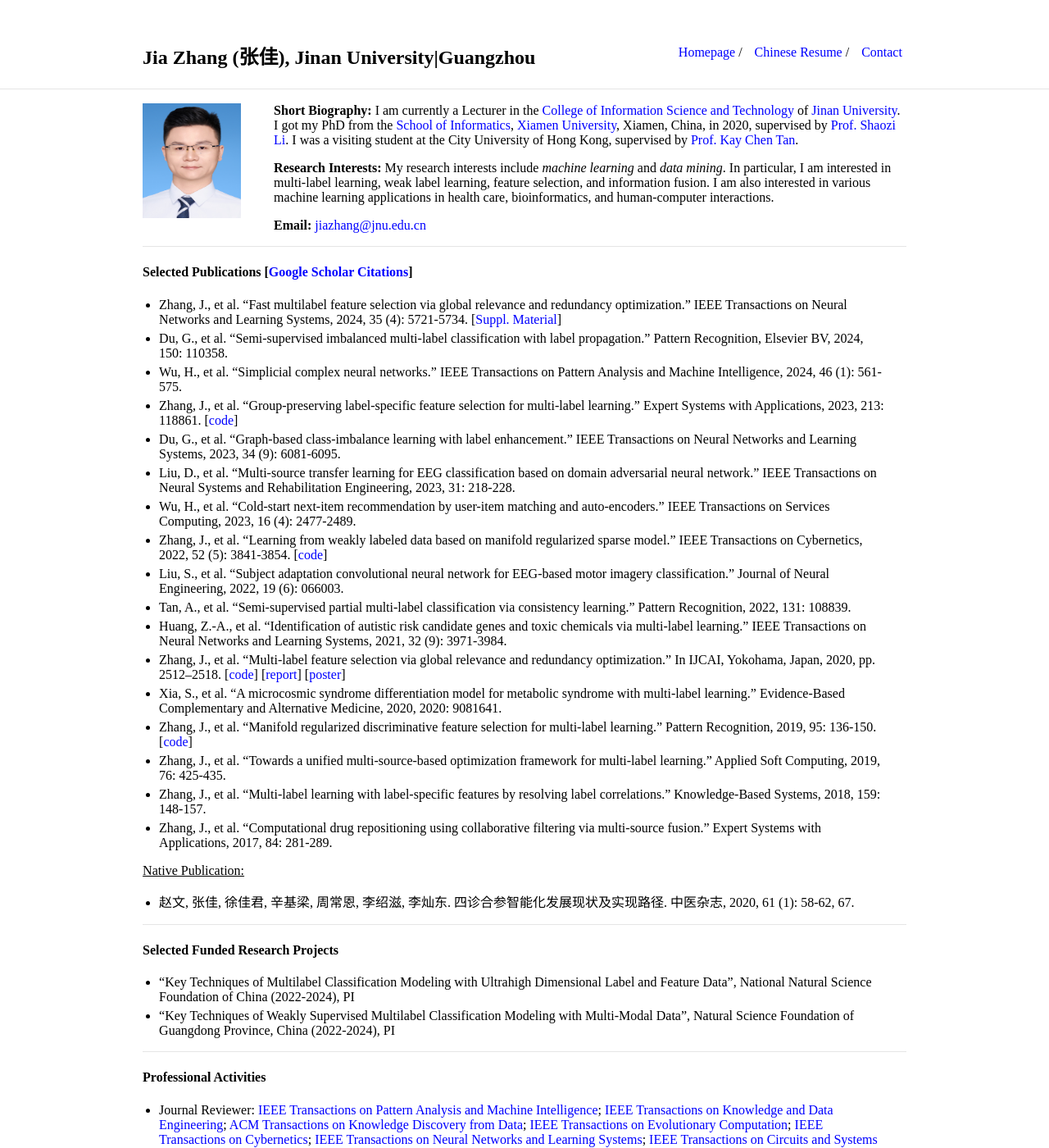
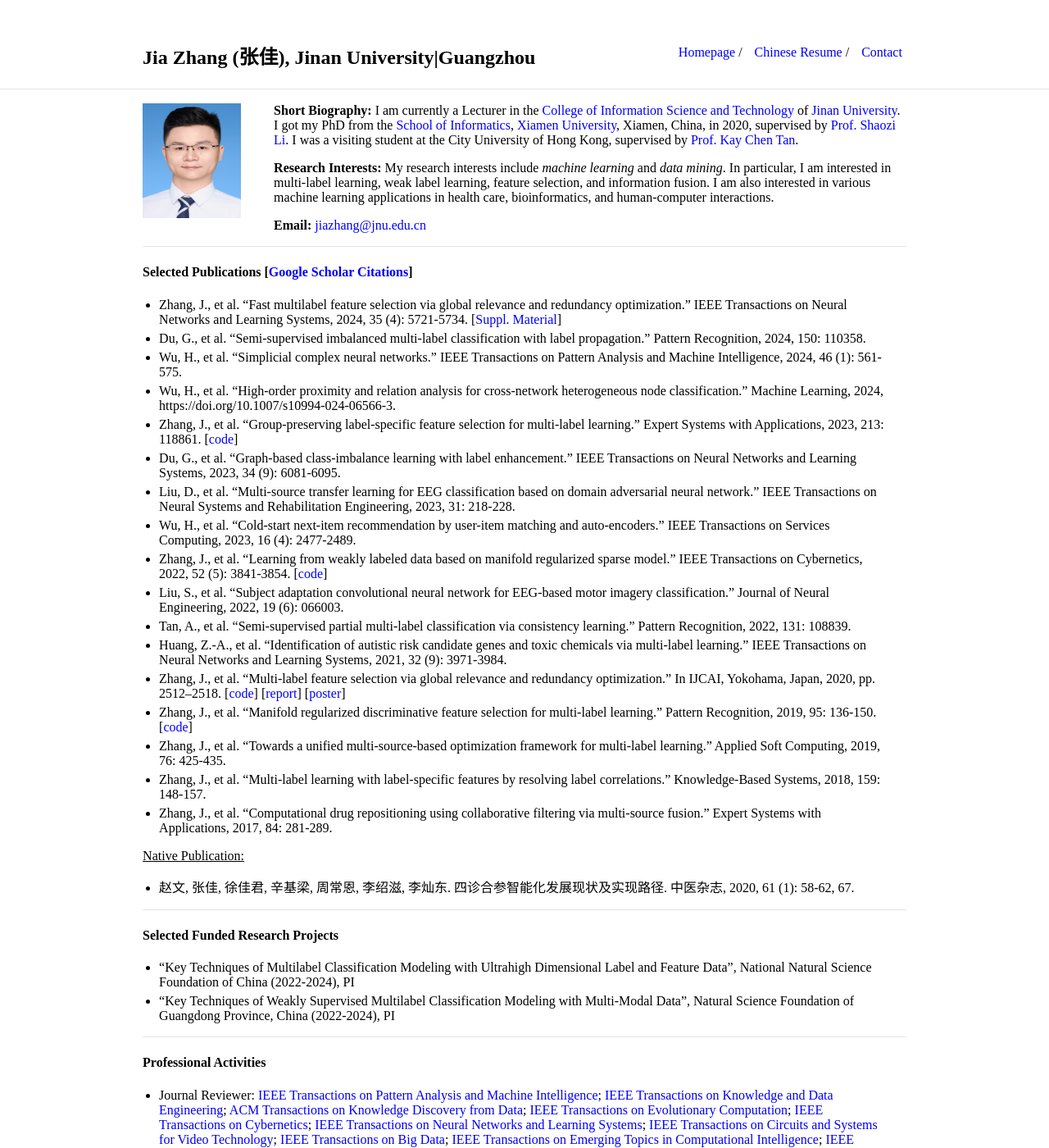
Before and after one commit to jiazhang-ml/jiazhang-ml.github.io, a Jekyll site: the page built from index.md, in a window 1280 px wide and 1400 px high. Shown: the whole window at 82% size. Built offline with Jekyll 4.4.1, drawn with Linux system fonts in a browser that asks for light colours; some of the changed text lies outside the part shown.

Commit message:
Update index.md

```diff
--- a/index.md
+++ b/index.md
@@ -16,8 +16,9 @@ layout: default
 #### Selected Publications [[Google Scholar Citations](https://scholar.google.com.hk/citations?user=yBaTk-gAAAAJ&hl=en)]
 
 * Zhang, J., et al. "Fast multilabel feature selection via global relevance and redundancy optimization." IEEE Transactions on Neural Networks and Learning Systems, 2024, 35 (4): 5721-5734. [[Suppl. Material](SM-GRROfast.pdf)]
-* Du, G., et al. "Semi-supervised imbalanced multi-label classification with label propagation." Pattern Recognition, Elsevier BV, 2024, 150: 110358.
+* Du, G., et al. "Semi-supervised imbalanced multi-label classification with label propagation." Pattern Recognition, 2024, 150: 110358.
 * Wu, H., et al. "Simplicial complex neural networks." IEEE Transactions on Pattern Analysis and Machine Intelligence, 2024, 46 (1): 561-575.
+* Wu, H., et al. "High-order proximity and relation analysis for cross-network heterogeneous node classification." Machine Learning, 2024, https://doi.org/10.1007/s10994-024-06566-3.
 * Zhang, J., et al. "Group-preserving label-specific feature selection for multi-label learning." Expert Systems with Applications, 2023, 213: 118861. [[code](https://codeocean.com/capsule/1281687/tree/v1)]
 * Du, G., et al. "Graph-based class-imbalance learning with label enhancement." IEEE Transactions on Neural Networks and Learning Systems, 2023, 34 (9): 6081-6095.
 * Liu, D., et al. "Multi-source transfer learning for EEG classification based on domain adversarial neural network." IEEE Transactions on Neural Systems and Rehabilitation Engineering, 2023, 31: 218-228.
@@ -27,7 +28,6 @@ layout: default
 * Tan, A., et al. "Semi-supervised partial multi-label classification via consistency learning." Pattern Recognition, 2022, 131: 108839.
 * Huang, Z.-A., et al. "Identification of autistic risk candidate genes and toxic chemicals via multi-label learning." IEEE Transactions on Neural Networks and Learning Systems, 2021, 32 (9): 3971-3984.
 * Zhang, J., et al. "Multi-label feature selection via global relevance and redundancy optimization." In IJCAI, Yokohama, Japan, 2020, pp. 2512–2518. [[code](GRRO-master.zip)] [[report](v15.pptx)] [[poster](poster.pdf)]
-* Xia, S., et al. "A microcosmic syndrome differentiation model for metabolic syndrome with multi-label learning." Evidence-Based Complementary and Alternative Medicine, 2020, 2020: 9081641.
 * Zhang, J., et al. "Manifold regularized discriminative feature selection for multi-label learning." Pattern Recognition, 2019, 95: 136-150. [[code](MDFS-master.zip)]
 * Zhang, J., et al. "Towards a unified multi-source-based optimization framework for multi-label learning." Applied Soft Computing, 2019, 76: 425-435.
 * Zhang, J., et al. "Multi-label learning with label-specific features by resolving label correlations." Knowledge-Based Systems, 2018, 159: 148-157.
@@ -48,7 +48,7 @@ layout: default
 #### Professional Activities
 
 * Journal Reviewer: [IEEE Transactions on Pattern Analysis and Machine Intelligence](https://mc.manuscriptcentral.com/tpami-cs); [IEEE Transactions on Knowledge and Data Engineering](https://mc.manuscriptcentral.com/tkde-cs); [ACM Transactions on Knowledge Discovery from Data](https://mc.manuscriptcentral.com/tkdd); [IEEE Transactions on Evolutionary Computation](https://mc.manuscriptcentral.com/tevc-ieee); [IEEE Transactions on Cybernetics](https://mc.manuscriptcentral.com/cyb-ieee); [IEEE Transactions on Neural Networks and Learning Systems](https://mc.manuscriptcentral.com/tnnls); [IEEE Transactions on Circuits and Systems for Video Technology](https://mc.manuscriptcentral.com/tcsvt); [IEEE Transactions on Big Data](https://mc.manuscriptcentral.com/tbd-cs); [IEEE Transactions on Emerging Topics in Computational Intelligence](https://mc.manuscriptcentral.com/tetci-ieee); [IEEE Transactions on Artificial Intelligence](https://mc.manuscriptcentral.com/tai-ieee); [IEEE Journal of Biomedical and Health Informatics](https://mc.manuscriptcentral.com/jbhi-embs); [Pattern Recognition](https://www.sciencedirect.com/journal/pattern-recognition); [Knowledge and Information Systems](https://www.springer.com/journal/10115); [Information Sciences](https://www.sciencedirect.com/journal/information-sciences)...
-* Program Committee: AAAI; IJCNN;
+* Program Committee: AAAI; IJCNN...
 
 ---
 
```
